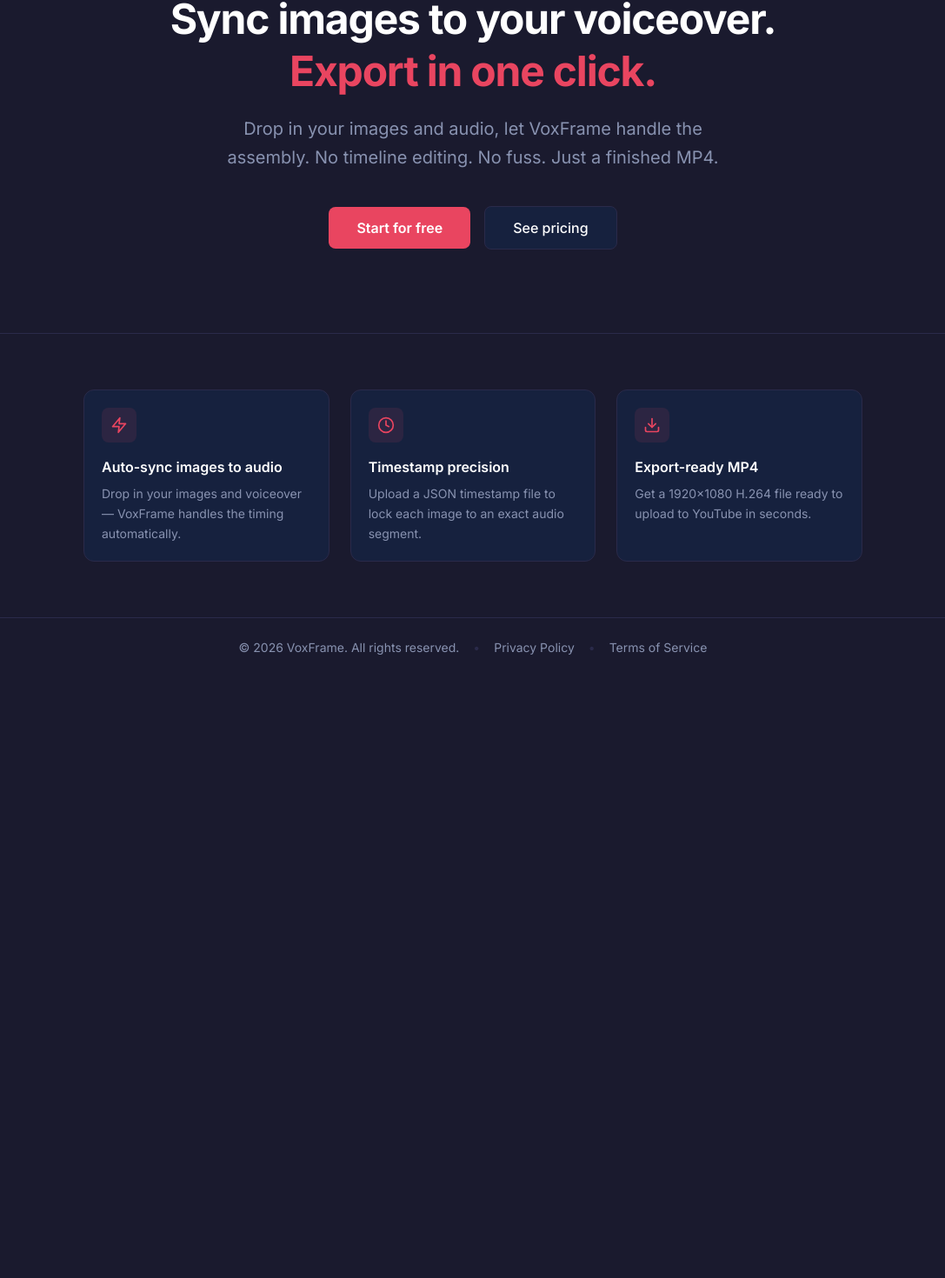
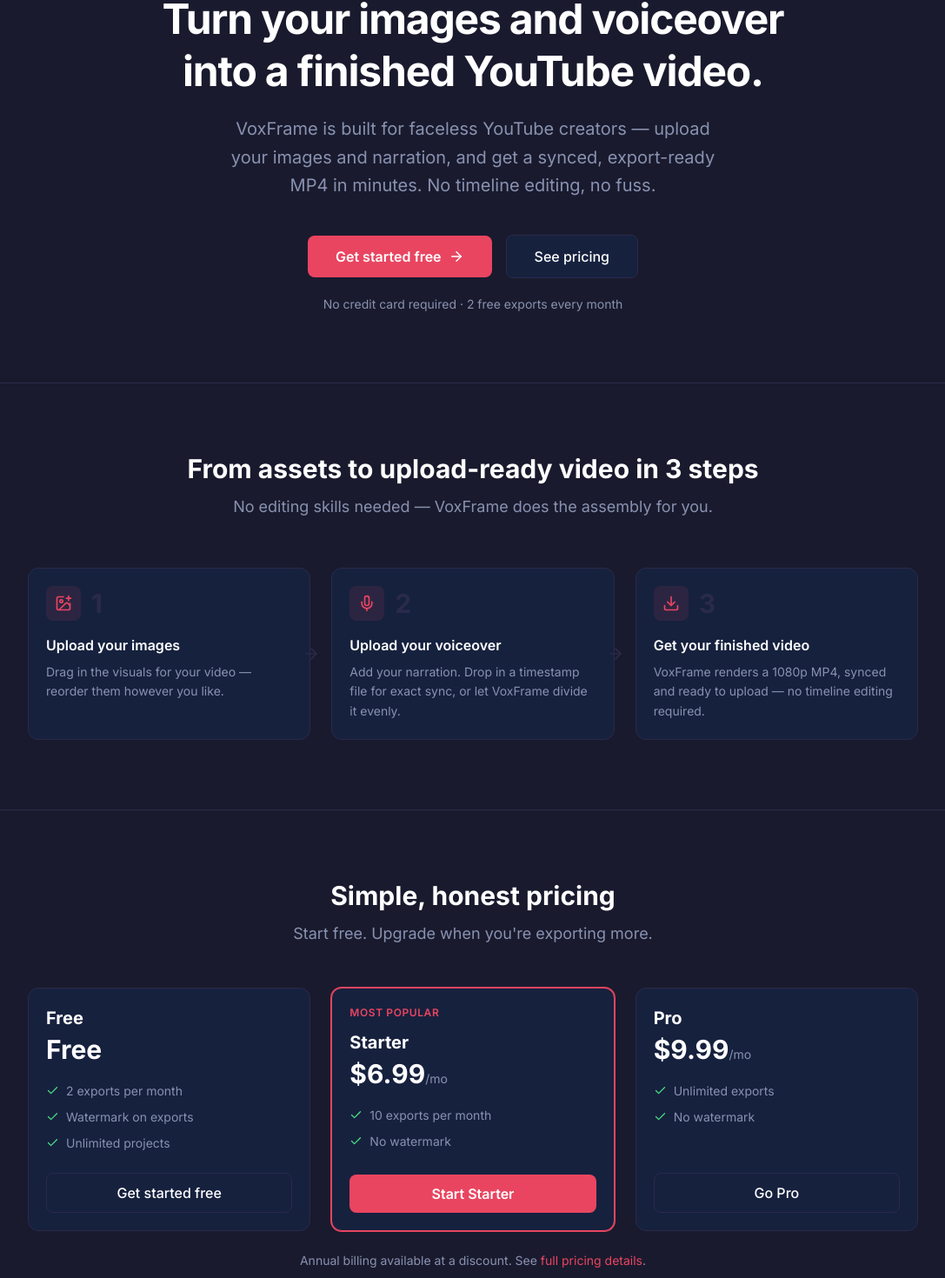
Before and after one commit to Tyler19992000/voxframe, a React (Vite) app in the folder client/: page / in a window 1280 px wide. Shown: the part 229-1699 px from the top of the page at 87% size, without its empty margins (96-1183 px from the left). Before the commit the page ends 1008 px from the top, so only its background shows below. Built offline with nearby package versions, Linux system fonts and the light colour scheme; no server answers.

Commit message:
Redesign landing page

```diff
--- a/client/src/pages/Landing.jsx
+++ b/client/src/pages/Landing.jsx
@@ -1,12 +1,51 @@
 import React from 'react';
 import { Link } from 'react-router-dom';
-import { Scissors, Zap, Clock, Download } from 'lucide-react';
+import { Scissors, ImagePlus, Mic, Download, Check, ArrowRight } from 'lucide-react';
 import Footer from '../components/Footer';
 
-const features = [
-  { icon: Zap, title: 'Auto-sync images to audio', desc: 'Drop in your images and voiceover — VoxFrame handles the timing automatically.' },
-  { icon: Clock, title: 'Timestamp precision', desc: 'Upload a JSON timestamp file to lock each image to an exact audio segment.' },
-  { icon: Download, title: 'Export-ready MP4', desc: 'Get a 1920×1080 H.264 file ready to upload to YouTube in seconds.' },
+const steps = [
+  {
+    icon: ImagePlus,
+    step: '1',
+    title: 'Upload your images',
+    desc: 'Drag in the visuals for your video — reorder them however you like.',
+  },
+  {
+    icon: Mic,
+    step: '2',
+    title: 'Upload your voiceover',
+    desc: 'Add your narration. Drop in a timestamp file for exact sync, or let VoxFrame divide it evenly.',
+  },
+  {
+    icon: Download,
+    step: '3',
+    title: 'Get your finished video',
+    desc: 'VoxFrame renders a 1080p MP4, synced and ready to upload — no timeline editing required.',
+  },
+];
+
+const plans = [
+  {
+    name: 'Free',
+    price: { monthly: 0, annual: 0 },
+    features: ['2 exports per month', 'Watermark on exports', 'Unlimited projects'],
+    cta: 'Get started free',
+    highlight: false,
+  },
+  {
+    name: 'Starter',
+    price: { monthly: 6.99, annual: 59 },
+    features: ['10 exports per month', 'No watermark'],
+    cta: 'Start Starter',
+    highlight: true,
+  },
+  {
+    name: 'Pro',
+    price: { monthly: 9.99, annual: 84 },
+    features: ['Unlimited exports', 'No watermark'],
+    cta: 'Go Pro',
+    highlight: false,
+  },
 ];
 
 export default function Landing() {
@@ -28,36 +67,119 @@
       </header>
 
       {/* Hero */}
-      <section className="flex-1 flex flex-col items-center justify-center text-center px-8 py-24">
+      <section className="flex flex-col items-center justify-center text-center px-8 pt-24 pb-20">
         <div className="inline-flex items-center gap-2 badge bg-accent/10 text-accent border border-accent/20 mb-6 px-3 py-1">
-          <Zap size={13} />
+          <Scissors size={13} />
           <span>Built for faceless YouTube automation</span>
         </div>
         <h1 className="text-5xl font-bold tracking-tight mb-5 max-w-3xl leading-tight">
-          Sync images to your voiceover.<br />
-          <span className="text-accent">Export in one click.</span>
+          Turn your images and voiceover into a finished YouTube video.
         </h1>
         <p className="text-muted text-xl max-w-xl mb-10 leading-relaxed">
-          Drop in your images and audio, let VoxFrame handle the assembly. No timeline editing. No fuss. Just a finished MP4.
+          VoxFrame is built for faceless YouTube creators — upload your images and narration, and get a
+          synced, export-ready MP4 in minutes. No timeline editing, no fuss.
         </p>
         <div className="flex items-center gap-4">
-          <Link to="/signup" className="btn-primary text-base px-8 py-3">Start for free</Link>
+          <Link to="/signup" className="btn-primary text-base px-8 py-3 flex items-center gap-2">
+            Get started free <ArrowRight size={18} />
+          </Link>
           <Link to="/pricing" className="btn-secondary text-base px-8 py-3">See pricing</Link>
+        </div>
+        <p className="text-muted text-sm mt-5">No credit card required · 2 free exports every month</p>
+      </section>
+
+      {/* 3-step workflow */}
+      <section className="border-t border-border px-8 py-20">
+        <div className="max-w-5xl mx-auto">
+          <div className="text-center mb-14">
+            <h2 className="text-3xl font-bold mb-3">From assets to upload-ready video in 3 steps</h2>
+            <p className="text-muted text-lg">No editing skills needed — VoxFrame does the assembly for you.</p>
+          </div>
+
+          <div className="grid grid-cols-1 md:grid-cols-3 gap-6 relative">
+            {steps.map(({ icon: Icon, step, title, desc }, i) => (
+              <div key={step} className="card relative">
+                <div className="flex items-center gap-3 mb-4">
+                  <div className="w-10 h-10 bg-accent/10 rounded-lg flex items-center justify-center shrink-0">
+                    <Icon size={20} className="text-accent" />
+                  </div>
+                  <span className="text-3xl font-bold text-border">{step}</span>
+                </div>
+                <h3 className="font-semibold mb-2">{title}</h3>
+                <p className="text-muted text-sm leading-relaxed">{desc}</p>
+                {i < steps.length - 1 && (
+                  <ArrowRight
+                    size={20}
+                    className="hidden md:block text-border absolute top-1/2 -right-3 -translate-y-1/2 z-10"
+                  />
+                )}
+              </div>
+            ))}
+          </div>
         </div>
       </section>
 
-      {/* Features */}
-      <section className="border-t border-border px-8 py-16">
-        <div className="max-w-4xl mx-auto grid grid-cols-3 gap-6">
-          {features.map(({ icon: Icon, title, desc }) => (
-            <div key={title} className="card">
-              <div className="w-10 h-10 bg-accent/10 rounded-lg flex items-center justify-center mb-4">
-                <Icon size={20} className="text-accent" />
+      {/* Pricing */}
+      <section className="border-t border-border px-8 py-20">
+        <div className="max-w-5xl mx-auto">
+          <div className="text-center mb-12">
+            <h2 className="text-3xl font-bold mb-3">Simple, honest pricing</h2>
+            <p className="text-muted text-lg">Start free. Upgrade when you're exporting more.</p>
+          </div>
+
+          <div className="grid grid-cols-1 md:grid-cols-3 gap-6">
+            {plans.map((plan) => (
+              <div
+                key={plan.name}
+                className={`card flex flex-col ${plan.highlight ? 'border-accent ring-1 ring-accent' : ''}`}
+              >
+                {plan.highlight && (
+                  <div className="text-xs font-semibold text-accent uppercase tracking-wider mb-3">Most popular</div>
+                )}
+                <h3 className="text-xl font-bold mb-1">{plan.name}</h3>
+                <div className="mb-5">
+                  {plan.price.monthly === 0 ? (
+                    <span className="text-3xl font-bold">Free</span>
+                  ) : (
+                    <span className="text-3xl font-bold">
+                      ${plan.price.monthly}
+                      <span className="text-muted text-sm font-normal">/mo</span>
+                    </span>
+                  )}
+                </div>
+
+                <ul className="space-y-2.5 flex-1 mb-6">
+                  {plan.features.map((f) => (
+                    <li key={f} className="flex items-start gap-2 text-sm">
+                      <Check size={15} className="text-green-400 shrink-0 mt-0.5" />
+                      <span className="text-muted">{f}</span>
+                    </li>
+                  ))}
+                </ul>
+
+                <Link
+                  to="/signup"
+                  className={`text-center ${plan.highlight ? 'btn-primary' : 'btn-secondary'}`}
+                >
+                  {plan.cta}
+                </Link>
               </div>
-              <h3 className="font-semibold mb-2">{title}</h3>
-              <p className="text-muted text-sm leading-relaxed">{desc}</p>
-            </div>
-          ))}
+            ))}
+          </div>
+          <p className="text-center text-muted text-sm mt-6">
+            Annual billing available at a discount. See <Link to="/pricing" className="text-accent hover:underline">full pricing details</Link>.
+          </p>
+        </div>
+      </section>
+
+      {/* Final CTA */}
+      <section className="border-t border-border px-8 py-20">
+        <div className="max-w-2xl mx-auto text-center">
+          <h2 className="text-3xl font-bold mb-3">Ready to automate your video assembly?</h2>
+          <p className="text-muted text-lg mb-8">Join VoxFrame and export your first video in minutes.</p>
+          <Link to="/signup" className="btn-primary text-base px-8 py-3 inline-flex items-center gap-2">
+            Get started free <ArrowRight size={18} />
+          </Link>
         </div>
       </section>
 
```
